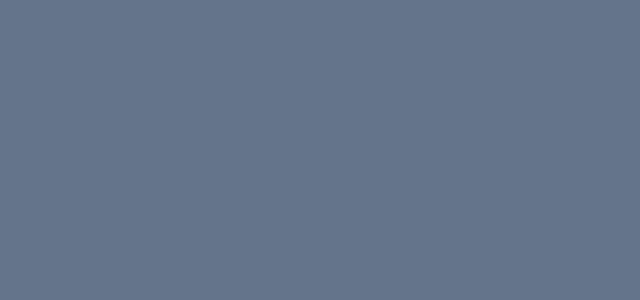
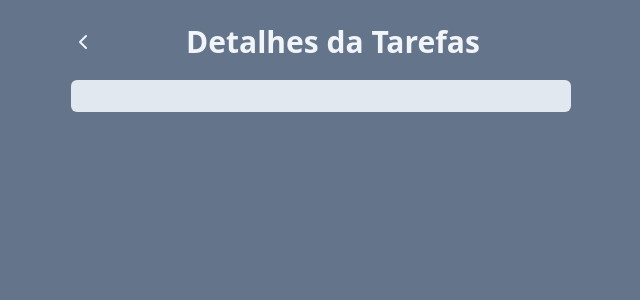
Before and after one commit to hector-oliveira/task-manager, a React (Vite) app: page /details in a window 1280 px wide. Shown: the top 300 px of the page, without its empty margins (319-959 px from the left). Built offline with nearby package versions, Linux system fonts and the light colour scheme.

Commit message:
feat: added styles to the Task Details page and added the back page function

```diff
--- a/src/pages/task-details/TaskDetails.tsx
+++ b/src/pages/task-details/TaskDetails.tsx
@@ -1,14 +1,28 @@
-import { useSearchParams } from "react-router-dom";
+import { useNavigate, useSearchParams } from "react-router-dom";
 import Container from "../../components/container";
+import { ChevronLeftIcon } from "lucide-react";
 
 function TaskDetails() {
+  const navigate = useNavigate();
   const [searchParams] = useSearchParams();
   const title = searchParams.get("title");
   const description = searchParams.get("description");
   return (
     <Container>
-      <h1>{title}</h1>
-      <p>{description}</p>
+      <div className="w-[500px] space-y-4">
+        <div className="flex items-center mb-5">
+          <button onClick={() => navigate(-1)} className="text-slate-100">
+            <ChevronLeftIcon />
+          </button>
+          <h1 className="text-3xl font-bold text-slate-100 flex-1 text-center">
+            Detalhes da Tarefas
+          </h1>
+        </div>
+        <div className="bg-slate-200 p-4 rounded-md">
+          <h2 className="text-2xl font-bold text-slate-600">{title}</h2>
+          <p className="text-slate-600">{description}</p>
+        </div>
+      </div>
     </Container>
   );
 }
```
